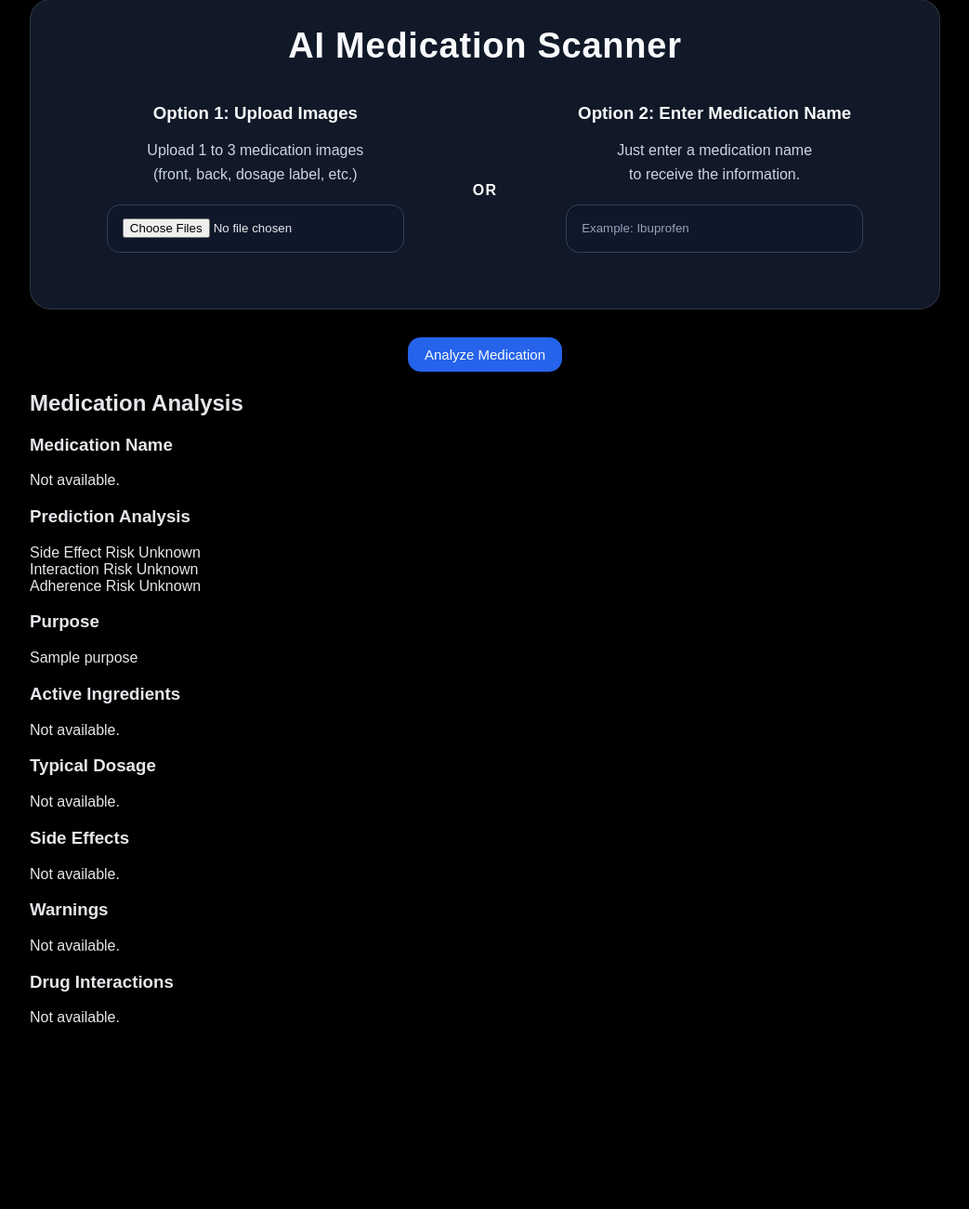
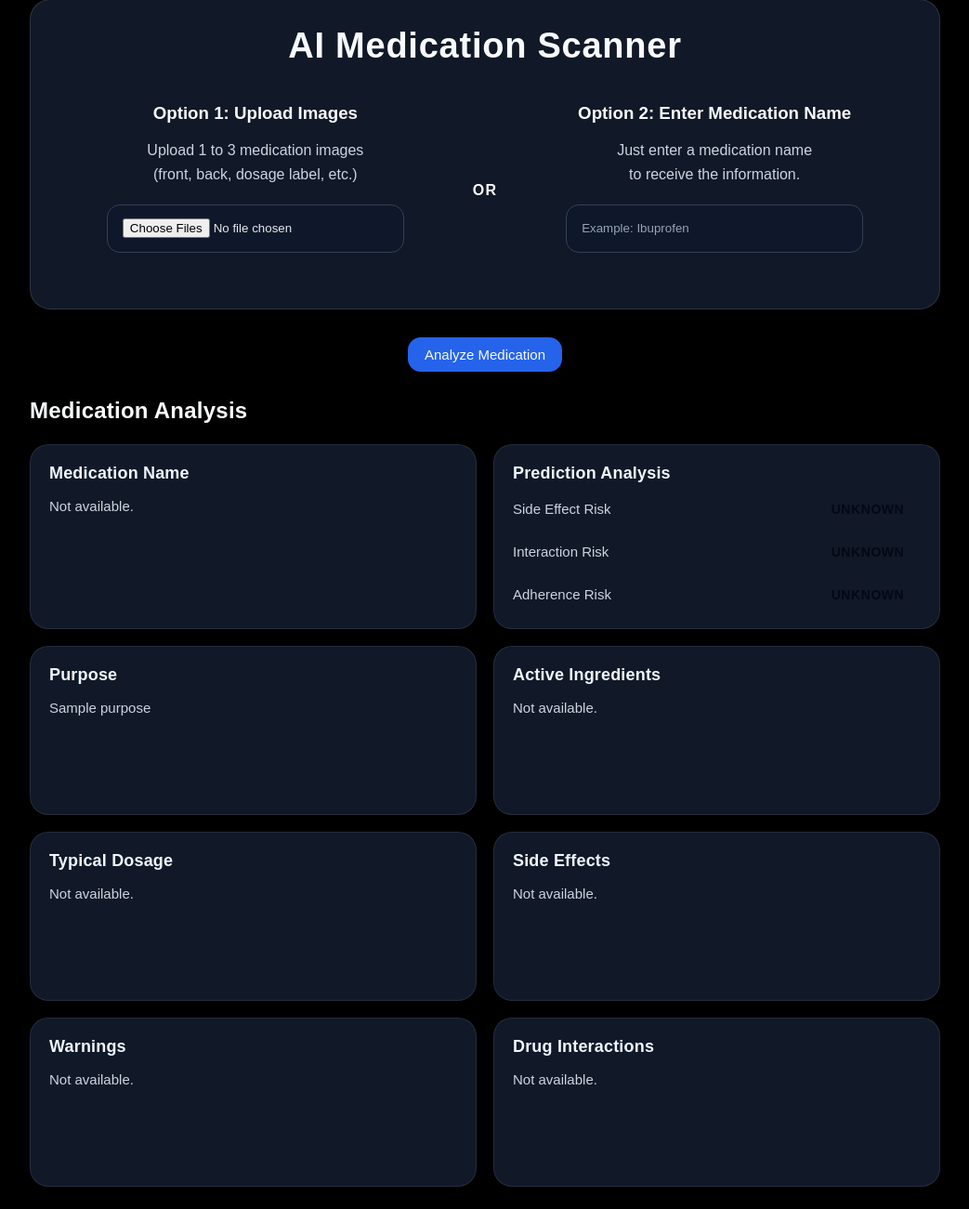
Before and after one commit to ZamanZahid/MediCap, a Flask app: template templates/index.html in a window 1280 px wide. Shown: the part 35-1336 px from the top of the page at 93% size, without its empty margins (118-1161 px from the left). Before the commit the page ends 1135 px from the top, so only its background shows below. Run offline with Flask 3, Linux system fonts and the light colour scheme; the template is opened without the code that fills it: most values are stand-ins (such as "Sample title", 1, 10 or a date in 2020); some libraries are stand-ins or nearby versions.

Commit message:
Finalized + New Look

```diff
--- a/static/style.css
+++ b/static/style.css
@@ -173,6 +173,130 @@ pre {
     margin: 0;
 }
 
+.analysis-dashboard {
+    margin-top: 28px;
+}
+
+.analysis-dashboard h2 {
+    margin-top: 0;
+    margin-bottom: 22px;
+    color: #f8fafc;
+    font-size: 24px;
+    letter-spacing: 0.01em;
+}
+
+.dashboard-grid {
+    display: grid;
+    grid-template-columns: repeat(2, minmax(0, 1fr));
+    gap: 18px;
+}
+
+.analysis-card {
+    background: #111827;
+    border: 1px solid rgba(148, 163, 184, 0.14);
+    border-radius: 20px;
+    padding: 20px;
+    display: flex;
+    flex-direction: column;
+    min-height: 140px;
+}
+
+.analysis-card h3 {
+    margin: 0 0 12px;
+    color: #eff6ff;
+    font-size: 18px;
+    letter-spacing: 0.01em;
+}
+
+.analysis-card p {
+    margin: 0;
+    line-height: 1.75;
+    color: #cbd5e1;
+    font-size: 15px;
+}
+
+.analysis-card ul {
+    margin: 0;
+    padding-left: 18px;
+    color: #cbd5e1;
+    line-height: 1.75;
+}
+
+.analysis-card li {
+    margin-bottom: 10px;
+}
+
+.analysis-card li:last-child {
+    margin-bottom: 0;
+}
+
+.risk-list {
+    display: flex;
+    flex-direction: column;
+    gap: 14px;
+}
+
+.risk-item {
+    display: flex;
+    justify-content: space-between;
+    align-items: center;
+    gap: 12px;
+}
+
+.risk-item span:first-child {
+    color: #cbd5e1;
+    font-size: 15px;
+}
+
+.badge {
+    display: inline-flex;
+    align-items: center;
+    justify-content: center;
+    min-width: 90px;
+    padding: 8px 12px;
+    border-radius: 999px;
+    font-size: 14px;
+    font-weight: 600;
+    text-transform: uppercase;
+    letter-spacing: 0.04em;
+    color: #050816;
+}
+
+.badge--low {
+    background: #22c55e;
+}
+
+.badge--moderate {
+    background: #eab308;
+}
+
+.badge--high {
+    background: #ef4444;
+}
+
+.badge--unknown {
+    background: rgba(148, 163, 184, 0.24);
+    color: #e5e7eb;
+}
+
+@media (max-width: 860px) {
+    .form-grid {
+        display: block;
+    }
+
+    .analysis-dashboard h2 {
+        font-size: 22px;
+    }
+
+    .dashboard-grid {
+        grid-template-columns: 1fr;
+    }
+
+    .analysis-card--hero {
+        grid-column: auto;
+    }
+}
+
 #preview-container {
     margin-top: 20px;
     display: flex;
```
